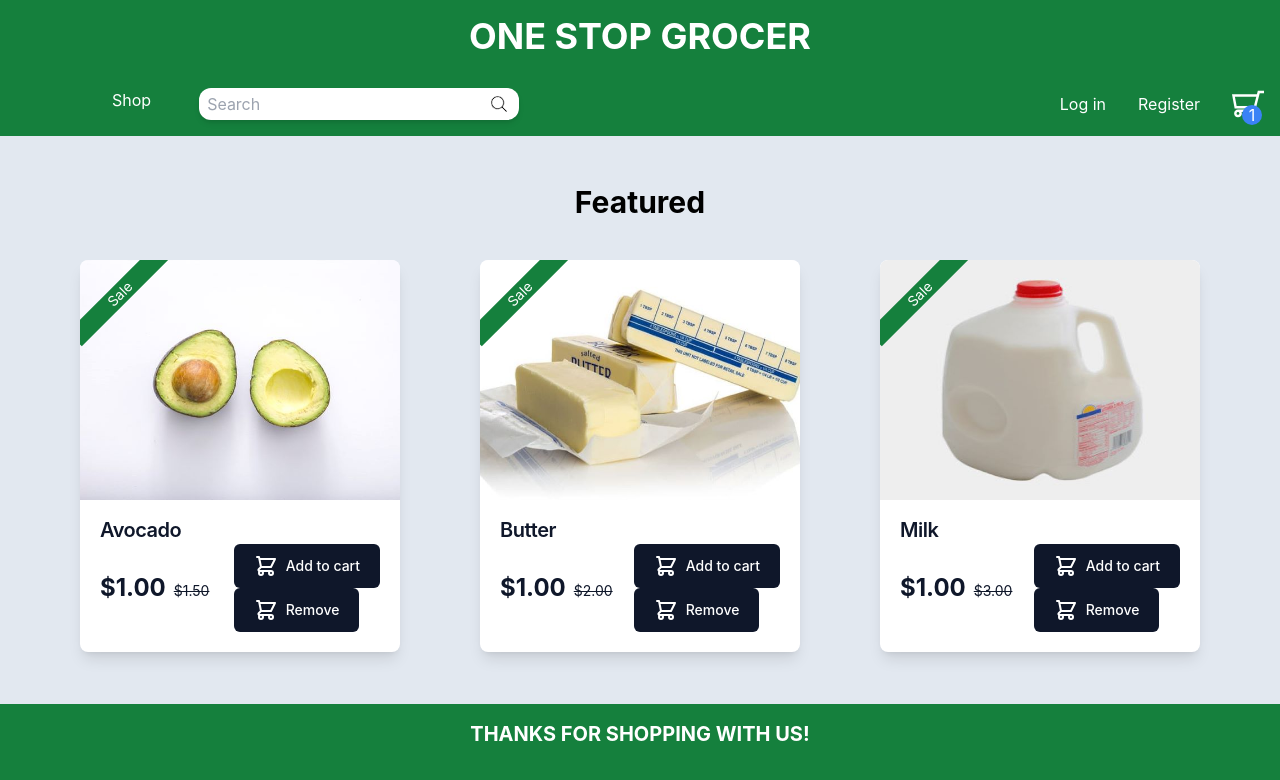
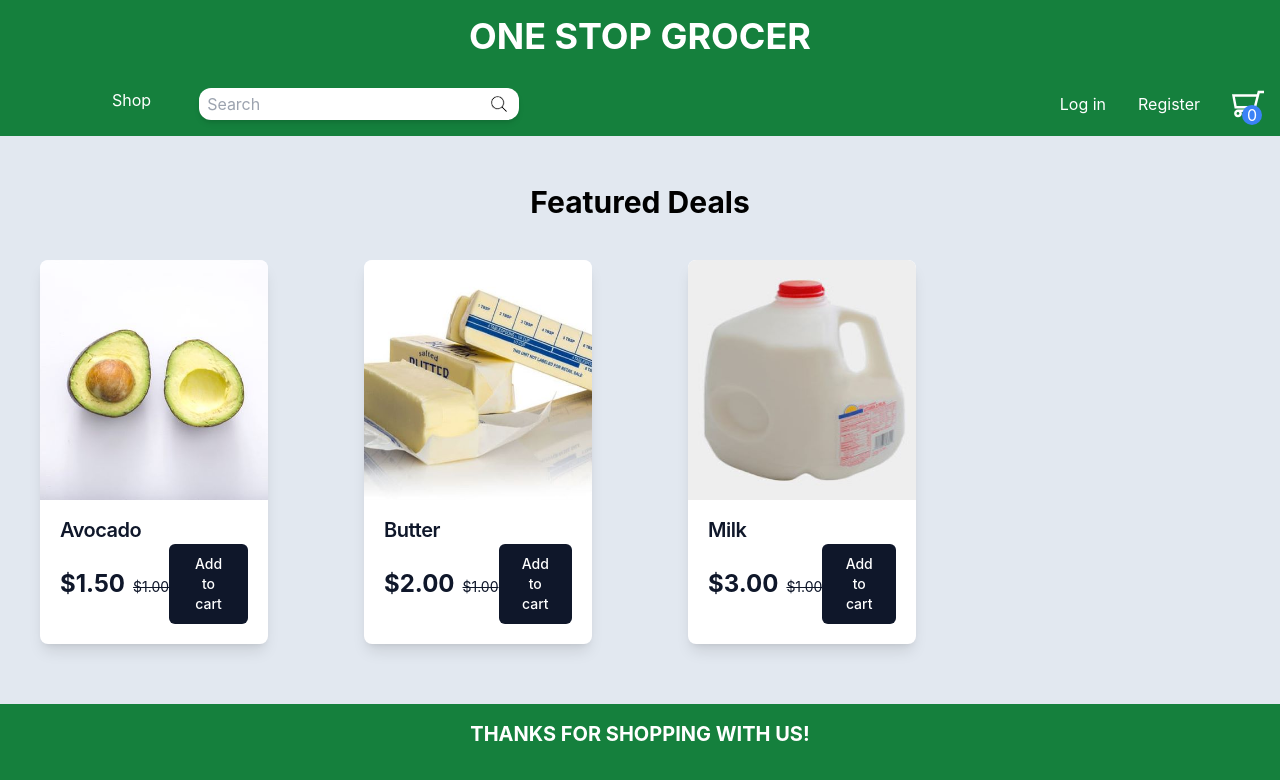
Before and after one commit to mikebashford/one-stop-groceries, a React (Create React App) app: page / in a window 1280 px wide. Shown: the top 780 px of the page. Built offline with nearby package versions, Linux system fonts and the light colour scheme.

Commit message:
moved featured items to json file, added add to cart functionality

```diff
--- a/package.json
+++ b/package.json
@@ -10,6 +10,8 @@
     "@types/node": "^20.11.24",
     "@types/react": "^18.2.61",
     "@types/react-dom": "^18.2.19",
+    "@vercel/analytics": "^1.2.2",
+    "@vercel/speed-insights": "^1.0.10",
     "react": "^18.2.0",
     "react-dom": "^18.2.0",
     "react-router": "^6.22.2",
--- a/src/App.tsx
+++ b/src/App.tsx
@@ -5,6 +5,7 @@ import Register from "./pages/Register.tsx";
 import Cart from "./pages/Cart.tsx";
 import Login from "./pages/Login.tsx";
 import { Routes, Route } from "react-router-dom";
+import { ShoppingCartProvider } from "./utils/shoppingCartCount.tsx";
 
 function App() {
   const [currentUser, setCurrentUser] = useState({});
@@ -21,6 +22,7 @@ function App() {
   };
 
   return (
+    <ShoppingCartProvider>
       <div className="App">
         <Routes>
           <Route
@@ -50,6 +52,7 @@ function App() {
           />
         </Routes>
       </div>
+    </ShoppingCartProvider>
   );
 }
 
--- /dev/null
+++ b/src/components/Card.tsx
@@ -0,0 +1,71 @@
+import React from "react";
+import { formatCurrency } from "./../utils/formatCurrency";
+import { useShoppingCartCount } from "../utils/shoppingCartCount";
+
+type CardProps = {
+  id: number;
+  img: string;
+  name: string;
+  price: number;
+  salePrice: number;
+};
+export default function Card({ id, img, name, price, salePrice }: CardProps) {
+  const { getItemQuantity, increaseCartQuantity, decreaseCartQuantity } =
+    useShoppingCartCount();
+  const quantity = getItemQuantity(id);
+  return (
+    <div
+      className="flex flex-col m-10 max-w-xs overflow-hidden rounded-lg bg-white shadow-lg"
+      key={id}
+    >
+      <img className="h-60 rounded-t-lg object-cover" alt={name} src={img} />
+      <span className="absolute top-0 left-0 w-32 -translate-x-6 -translate-y-6 -rotate-45 bg-green-700 text-center text-sm text-white">
+        Sale
+      </span>
+      <div className="mt-4 px-5 pb-5">
+        <h5 className="text-xl font-semibold tracking-tight text-slate-900">
+          {name}
+        </h5>
+        <div className="flex items-center justify-between">
+          <p>
+            <span className="text-2xl font-bold text-slate-900 me-2">
+              {formatCurrency(price)}
+            </span>
+            <span className="text-sm text-slate-900 line-through">
+              {formatCurrency(salePrice)}
+            </span>
+          </p>
+          <div className="flex">
+            {quantity === 0 ? (
+              <button
+                className="flex flex-col items-center rounded-md bg-slate-900 px-5 py-2.5 text-center text-sm font-medium text-white hover:bg-gray-700 focus:outline-none focus:ring-4 focus:ring-blue-300"
+                onClick={() => increaseCartQuantity(id)}
+              >
+                Add to cart
+              </button>
+            ) : (
+              <div className="flex items-center justify-center w-full space-x-2">
+                <button
+                  className="flex border-2 border-green-700 rounded-md bg-green-700 px-3 py-2.5 text-center text-sm font-medium text-white hover:bg-green-500 focus:outline-none focus:ring-4 focus:ring-blue-300"
+                  onClick={() => decreaseCartQuantity(id)}
+                >
+                  -
+                </button>
+                <span className="text-2xl font-bold text-slate-900 mx-2">
+                  {quantity}
+                </span>
+                <p className="text-sm text-slate-900 mx-2">in cart</p>
+                <button
+                  className="flex border-2 border-green-700 rounded-md bg-green-700 px-3 py-2.5 text-center text-sm font-medium text-white hover:bg-green-500 focus:outline-none focus:ring-4 focus:ring-blue-300"
+                  onClick={() => increaseCartQuantity(id)}
+                >
+                  +
+                </button>
+              </div>
+            )}
+          </div>
+        </div>
+      </div>
+    </div>
+  );
+}
--- a/src/components/FeaturedItems.tsx
+++ b/src/components/FeaturedItems.tsx
@@ -1,104 +1,32 @@
 import React from "react";
-import { formatCurrency } from "./../utils/formatCurrency";
+import featuredItems from "../data/featuredItems.json";
+import Card from "./Card";
 
-export default function FeaturedItems() {
-  const featuredItems = [
-    {
-      id: 1,
-      name: "Avocado",
-      image: "/images/avocado.png",
-      price: "1.50",
-      salePrice: "1",
-    },
-    {
-      id: 2,
-      name: "Butter",
-      image: "/images/butter.png",
-      price: "2",
-      salePrice: "1",
-    },
-    {
-      id: 3,
-      name: "Milk",
-      image: "/images/milk.png",
-      price: "3",
-      salePrice: "1",
-    },
-  ];
-
+type CardProps = {
+  id: number;
+  img: string;
+  name: string;
+  price: number;
+  salePrice: number;
+};
+export default function FeaturedItems({
+  id,
+  img,
+  name,
+  price,
+  salePrice,
+}: CardProps) {
   return (
-    <div className="flex flex-row max-lg:flex-wrap max-lg:justify-center">
+    <div className="grid grid-cols-1 gap-4 sm:grid-cols-2 md:grid-cols-3 lg:grid-cols-4">
       {featuredItems.map((item) => (
-        <div
-          className="flex flex-col relative m-10 w-full max-w-xs overflow-hidden rounded-lg bg-white shadow-lg"
+        <Card
           key={item.id}
-        >
-          <img
-            className="h-60 rounded-t-lg object-cover"
-            src={item.image}
-            alt={item.name}
-          />
-          <span className="absolute top-0 left-0 w-32 translate-y-6 -translate-x-6 -rotate-45 bg-green-700 text-center text-sm text-white">
-            Sale
-          </span>
-          <div className="mt-4 px-5 pb-5 z-50">
-            <h5 className="text-xl font-semibold tracking-tight text-slate-900">
-              {item.name}
-            </h5>
-            <div className="flex items-center justify-between">
-              <p>
-                <span className="text-2xl font-bold text-slate-900 me-2">
-                  {formatCurrency(item.salePrice)}
-                </span>
-                <span className="text-sm text-slate-900 line-through">
-                  {formatCurrency(item.price)}
-                </span>
-              </p>
-              <div>
-                <button
-                  href="#"
-                  className="flex items-center rounded-md bg-slate-900 px-5 py-2.5 text-center text-sm font-medium text-white hover:bg-gray-700 focus:outline-none focus:ring-4 focus:ring-blue-300"
-                >
-                  <svg
-                    xmlns="http://www.w3.org/2000/svg"
-                    className="mr-2 h-6 w-6"
-                    fill="none"
-                    viewBox="0 0 24 24"
-                    stroke="currentColor"
-                    strokeWidth="2"
-                  >
-                    <path
-                      strokeLinecap="round"
-                      strokeLinejoin="round"
-                      d="M3 3h2l.4 2M7 13h10l4-8H5.4M7 13L5.4 5M7 13l-2.293 2.293c-.63.63-.184 1.707.707 1.707H17m0 0a2 2 0 100 4 2 2 0 000-4zm-8 2a2 2 0 11-4 0 2 2 0 014 0z"
-                    />
-                  </svg>
-                  Add to cart
-                </button>
-                <button
-                  href="#"
-                  className="flex items-center rounded-md bg-slate-900 px-5 py-2.5 text-center text-sm font-medium text-white hover:bg-gray-700 focus:outline-none focus:ring-4 focus:ring-blue-300"
-                >
-                  <svg
-                    xmlns="http://www.w3.org/2000/svg"
-                    className="mr-2 h-6 w-6"
-                    fill="none"
-                    viewBox="0 0 24 24"
-                    stroke="currentColor"
-                    strokeWidth="2"
-                  >
-                    <path
-                      strokeLinecap="round"
-                      strokeLinejoin="round"
-                      d="M3 3h2l.4 2M7 13h10l4-8H5.4M7 13L5.4 5M7 13l-2.293 2.293c-.63.63-.184 1.707.707 1.707H17m0 0a2 2 0 100 4 2 2 0 000-4zm-8 2a2 2 0 11-4 0 2 2 0 014 0z"
-                    />
-                  </svg>
-                  Remove
-                </button>
-              </div>
-            </div>
-          </div>
-        </div>
+          id={item.id}
+          img={item.image}
+          name={item.name}
+          price={item.price}
+          salePrice={item.salePrice}
+        />
       ))}
     </div>
   );
--- a/src/components/Navbar.tsx
+++ b/src/components/Navbar.tsx
@@ -1,5 +1,6 @@
 import React, { useState } from "react";
 import ShopOptionsList from "./ShopOptionsList";
+import { useShoppingCartCount } from "./../utils/shoppingCartCount";
 
 export default function Navbar() {
   const [isSidebarOpen, setIsSidebarOpen] = useState(false);
@@ -7,6 +8,9 @@ export default function Navbar() {
     setIsSidebarOpen(!isSidebarOpen);
     console.log(isSidebarOpen);
   };
+
+  const { openCart, cartQuantity } = useShoppingCartCount();
+
   return (
     <div className="flex flex-col z-10">
       <div className="flex flex-wrap bg-green-700 text-white p-4 justify-center">
@@ -61,7 +65,7 @@ export default function Navbar() {
               <a href="/register">Register</a>
             </li>
             <li>
-              <a href="/cart">
+              <a href="/cart" onClick={openCart}>
                 <svg
                   fill="#ffffff"
                   version="1.1"
@@ -71,12 +75,12 @@ export default function Navbar() {
                   viewBox="0 0 902.86 902.86"
                   stroke="#ffffff"
                 >
-                  <g id="SVGRepo_bgCarrier" stroke-width="0" />
+                  <g id="SVGRepo_bgCarrier" strokeWidth="0" />
 
                   <g
                     id="SVGRepo_tracerCarrier"
-                    stroke-linecap="round"
-                    stroke-linejoin="round"
+                    strokeLinecap="round"
+                    strokeLinejoin="round"
                   />
 
                   <g id="SVGRepo_iconCarrier">
@@ -92,7 +96,7 @@ export default function Navbar() {
                   </g>
                 </svg>
                 <div className="rounded-full w-5 h-5 bg-blue-500 flex justify-center items-center absolute -translate-y-3/4 translate-x-1/2">
-                  1
+                  {cartQuantity}
                 </div>
               </a>
             </li>
--- /dev/null
+++ b/src/data/featuredItems.json
@@ -0,0 +1,23 @@
+[
+  {
+    "id": 1,
+    "name": "Avocado",
+    "image": "/images/avocado.png",
+    "price": "1.50",
+    "salePrice": "1"
+  },
+  {
+    "id": 2,
+    "name": "Butter",
+    "image": "/images/butter.png",
+    "price": "2",
+    "salePrice": "1"
+  },
+  {
+    "id": 3,
+    "name": "Milk",
+    "image": "/images/milk.png",
+    "price": "3",
+    "salePrice": "1"
+  }
+]
--- a/src/index.tsx
+++ b/src/index.tsx
@@ -3,12 +3,14 @@ import ReactDOM from "react-dom/client";
 import { BrowserRouter } from "react-router-dom";
 import "./index.css";
 import App from "./App";
+import { Analytics } from "@vercel/analytics/react";
 
 const root = ReactDOM.createRoot(document.getElementById("root"));
 root.render(
   <React.StrictMode>
     <BrowserRouter>
       <App />
+      <Analytics />
     </BrowserRouter>
   </React.StrictMode>
 );
--- a/src/pages/Home.tsx
+++ b/src/pages/Home.tsx
@@ -6,8 +6,8 @@ export default function Home({ existingUser, updateCallback }) {
   return (
     <div className="absolute inset-x-0 top-0 z-50 flex flex-col h-dvh">
       <Navbar />
-      <div className="flex justify-center">
-        <p className="mt-12 font-bold text-3xl">Featured</p>
+      <div className="flex flex-row justify-center">
+        <p className="mt-12 font-bold text-3xl">Featured Deals</p>
       </div>
       <div className="flex justify-center">
         <FeaturedItems />
--- /dev/null
+++ b/src/utils/shoppingCartCount.tsx
@@ -0,0 +1,97 @@
+import { useContext, createContext, useState } from "react";
+
+type ShoppingCartProviderProps = {
+  children: React.ReactNode;
+};
+type CartItem = {
+  id: number;
+  quantity: number;
+};
+type ShoppingCartContext = {
+  cartItems: CartItem[];
+  openCart: () => void;
+  closeCart: () => void;
+  cartQuantity: number;
+  getItemQuantity: (id: number) => number;
+  increaseCartQuantity: (id: number) => void;
+  decreaseCartQuantity: (id: number) => void;
+  removeFromCart: (id: number) => void;
+};
+const ShoppingCartContext = createContext({} as ShoppingCartContext);
+export function useShoppingCartCount() {
+  return useContext(ShoppingCartContext);
+}
+
+export function ShoppingCartProvider({ children }: ShoppingCartProviderProps) {
+  const [cartItems, setCartItems] = useState<CartItem[]>([]);
+  const [isOpen, setIsOpen] = useState(false);
+  const cartQuantity = cartItems.reduce(
+    (quantity, item) => quantity + item.quantity,
+    0
+  );
+
+  function openCart() {
+    setIsOpen(true);
+  }
+  function closeCart() {
+    setIsOpen(false);
+  }
+
+  function getItemQuantity(id: number) {
+    return cartItems.find((item) => item.id === id)?.quantity || 0;
+  }
+
+  function increaseCartQuantity(id: number) {
+    setCartItems((currItems) => {
+      if (currItems.find((item) => item.id === id) == null) {
+        return [...currItems, { id, quantity: 1 }];
+      } else {
+        return currItems.map((item) => {
+          if (item.id === id) {
+            return { ...item, quantity: item.quantity + 1 };
+          } else {
+            return item;
+          }
+        });
+      }
+    });
+  }
+
+  function decreaseCartQuantity(id: number) {
+    setCartItems((currItems) => {
+      if (currItems.find((item) => item.id === id)?.quantity === 1) {
+        return currItems.filter((item) => item.id !== id);
+      } else {
+        return currItems.map((item) => {
+          if (item.id === id) {
+            return { ...item, quantity: item.quantity - 1 };
+          } else {
+            return item;
+          }
+        });
+      }
+    });
+  }
+  function removeFromCart(id: number) {
+    setCartItems((currItems) => {
+      return currItems.filter((item) => item.id !== id);
+    });
+  }
+
+  return (
+    <ShoppingCartContext.Provider
+      value={{
+        getItemQuantity,
+        increaseCartQuantity,
+        decreaseCartQuantity,
+        removeFromCart,
+        openCart,
+        closeCart,
+        cartItems,
+        cartQuantity,
+      }}
+    >
+      {children}
+    </ShoppingCartContext.Provider>
+  );
+}
```
Also changed, not shown: src/components/CartItem.tsx (added, +8 -0 lines), 1 other file (tests, documents, lock files or other folders). Lines whose indentation alone changed are shown as unchanged.
